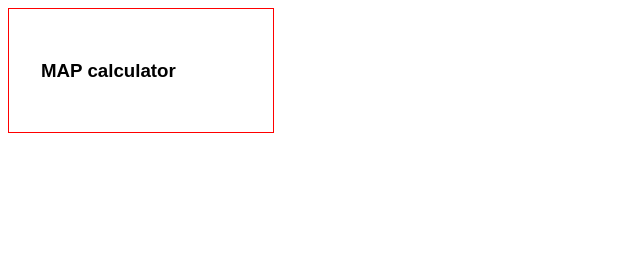
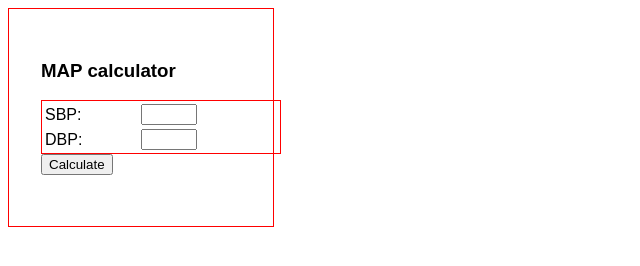
Before and after one commit to orrin-ahola/home-page, a plain HTML site: page calc/mapCalc/index.html in a window 1280 px wide. Shown: the whole page, without its empty margins (0-640 px from the left). Drawn offline with Linux system fonts and the light colour scheme.

Commit message:
Add files via upload

```diff
--- a/calc/mapCalc/index.html
+++ b/calc/mapCalc/index.html
@@ -8,7 +8,7 @@
     <body>
         <div class="container">
             <h3>MAP calculator</h3>
-            <!-- <table>
+            <table>
                 <tr>
                     <th>SBP:</th>
                     <th><input type="number" name="sbp" id="sbp"></th>
@@ -22,7 +22,7 @@
             <h3 id="map"></h3>
             <button id="target-btn" onclick="calcTarget()">Show targets</button>
             <h3 id="target"></h3>
-        </div> -->
+        </div>
         <script src="index.js"></script>
     </body>
 </html>
```
